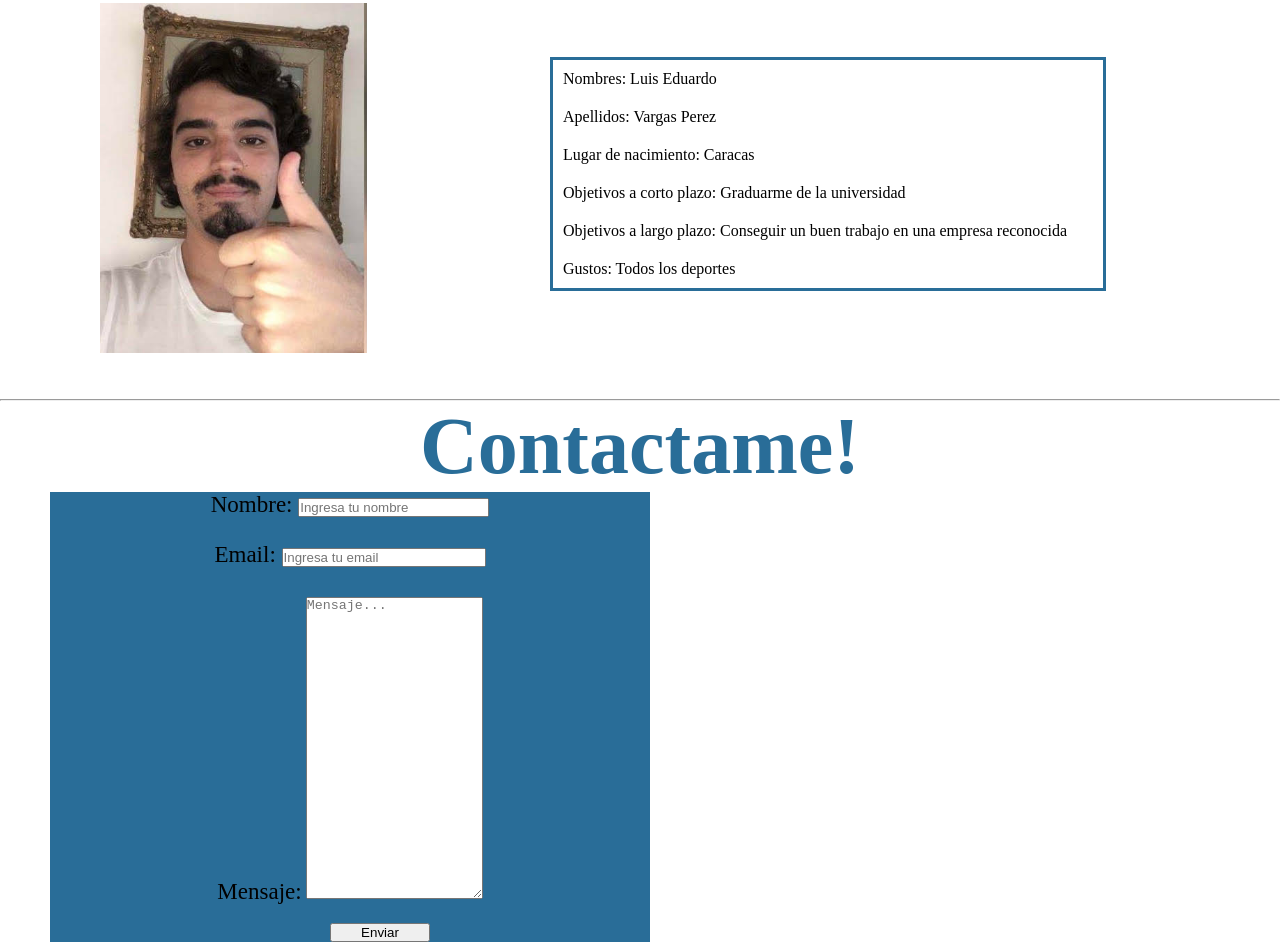
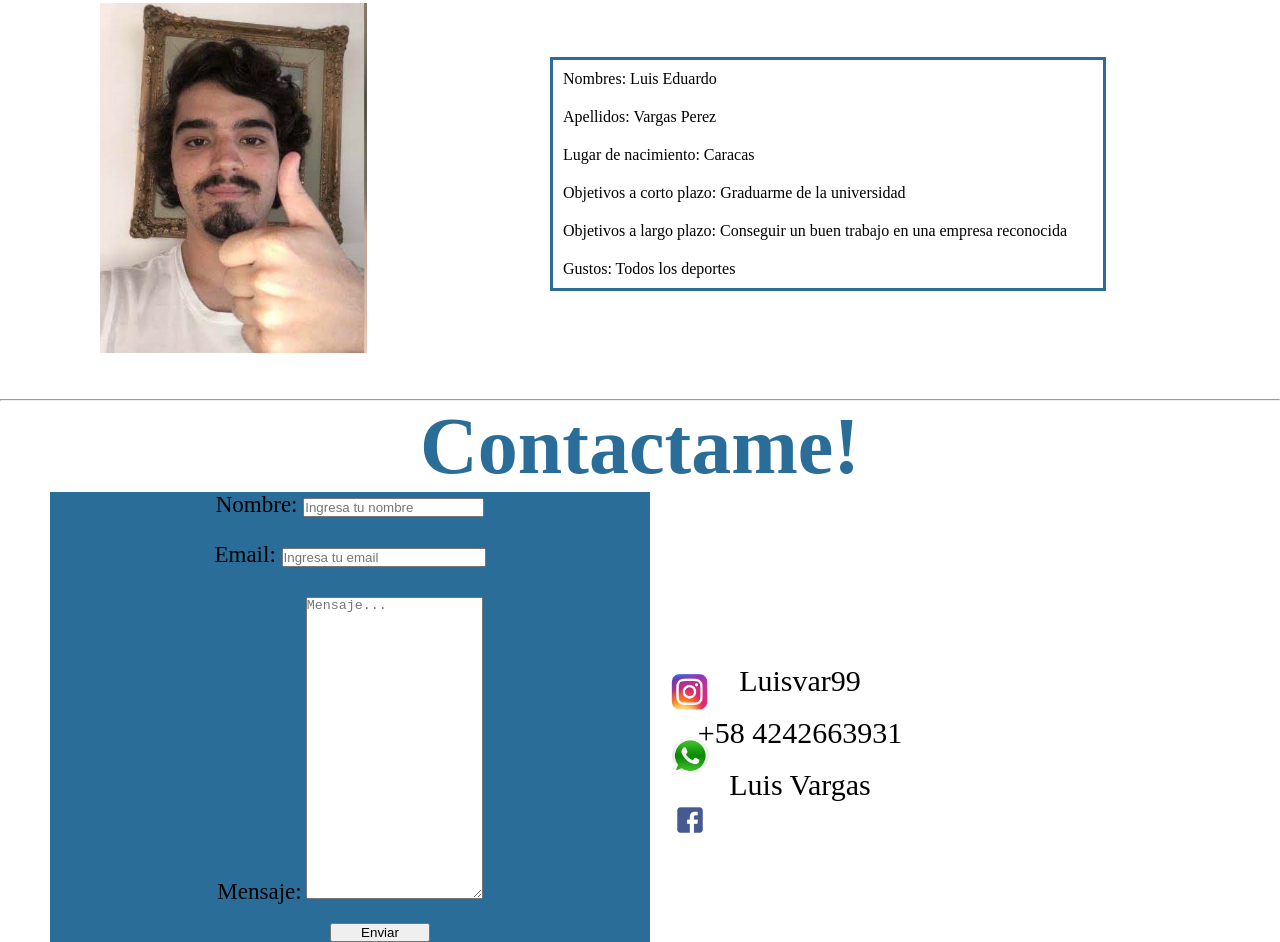
Before and after one commit to luisv99/Quiz1, a plain HTML site: page index.html in a window 1280 px wide. Shown: the part 1846-2788 px from the top of the page. Drawn offline with Linux system fonts and the light colour scheme; a web font is replaced by a local one.

Commit message:
redes sociales listo

```diff
--- a/index.html
+++ b/index.html
@@ -115,7 +115,7 @@
 <h1 id="contact-title">Contactame!</h1>
 <div class="formulario">
     <span class="span1">Nombre: </span>
-    <input class="nombre" type="text" placeholder="Ingresa tu nombre">
+    <input id="nombre" type="text" placeholder="Ingresa tu nombre">
     <br>
     <span class="span1">Email: </span>
     <input class="email" type="text" placeholder="Ingresa tu email">
@@ -128,6 +128,20 @@
 
 </div>
 
+<div class="social-media">
+    <ul class="lista-media">
+        <li><img class="logo-ig" src="logo ig.png" alt="noCarga"></li>
+        <li><img class="logo-ig" src="logo wa.png" alt="noCarga"></li>
+        <li><img class="logo-ig" src="logo fb.jpg" alt="noCarga"></li>
+    </ul>
+</div>
+
+<div class="social">
+    <p class="ig">Luisvar99</p>
+    <p class="telf">+58 4242663931</p>
+    <p class="telf">Luis Vargas</p>
+</div>
+
 </body>
 <script src="main.js"></script>
 </html>
--- a/main.js
+++ b/main.js
@@ -1,6 +1,7 @@
 const alerta = () => {
-    alert('Su solicitud ha sido enviada')
+        alert('Su solicitud ha sido enviada')
 }
+
 
 const btn = document.getElementById('btn')
 
--- a/styles.css
+++ b/styles.css
@@ -211,3 +211,36 @@
     font-family: 'Peddana', serif;
     font-size: 23px;
 }
+
+.logo-ig{
+    width: 40px;
+    height: 40px;
+    margin-top: 20px;
+}
+
+.social-media{
+    text-align: center;
+    margin-left: 100px;
+    margin-top: -290px;
+}
+
+.lista-media{
+    list-style: none;
+}
+
+.social{
+    text-align: center;
+    margin-left: 320px;
+    margin-top: -180px;
+}
+
+.telf{
+    margin-top: 18px;
+    font-family: 'Peddana', serif;
+    font-size: 30px;
+}
+
+.ig{
+    font-family: 'Peddana', serif;
+    font-size: 30px;
+}
```
Also changed, not shown: logo fb.jpg (added), logo gmail.png (added), logo ig.png (added), logo wa.png (added).
